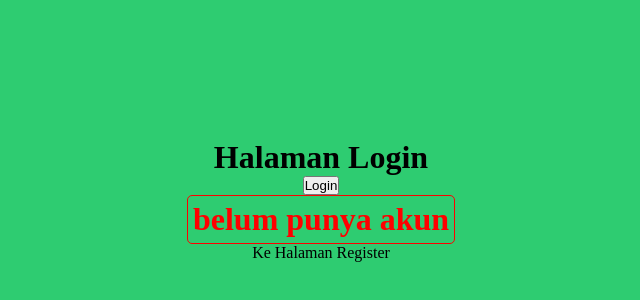
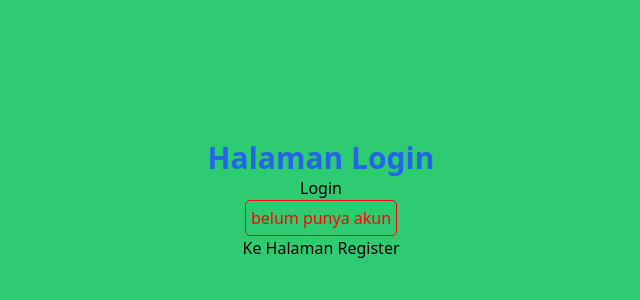
Before and after one commit to fajrulsantoso/Kerangka-Pemrograman-Berbasis-sem6, a Next.js app in the folder jobsheet_3/: page /auth/login in a window 1280 px wide. Shown: the part 200-500 px from the top of the page, without its empty margins (319-959 px from the left). Built offline with nearby package versions, Linux system fonts and the light colour scheme.

Commit message:
9. Tailwind CSS  Praktikum 5

```diff
--- a/jobsheet_3/package.json
+++ b/jobsheet_3/package.json
@@ -20,6 +20,9 @@
     "typescript": "5.9.3"
   },
   "devDependencies": {
-    "sass": "^1.97.3"
+    "autoprefixer": "^10.4.27",
+    "postcss": "^8.5.8",
+    "sass": "^1.97.3",
+    "tailwindcss": "^3.4.1"
   }
 }
--- /dev/null
+++ b/jobsheet_3/postcss.config.js
@@ -0,0 +1,6 @@
+module.exports = {
+  plugins: {
+    tailwindcss: {},
+    autoprefixer: {},
+  },
+}
--- a/jobsheet_3/src/styles/globals.css
+++ b/jobsheet_3/src/styles/globals.css
@@ -1,8 +1,6 @@
-* {
-  box-sizing: border-box;
-  padding: 0;
-  margin: 0;
-}
+@tailwind base;
+@tailwind components;
+@tailwind utilities;
 
 html,
 body {
@@ -14,7 +12,3 @@ a {
   color: inherit;
   text-decoration: none;
 }
-
-.big {
-  font-size: 1.5rem;
-}
--- a/jobsheet_3/src/views/auth/login/index.tsx
+++ b/jobsheet_3/src/views/auth/login/index.tsx
@@ -1,6 +1,5 @@
 import Link from "next/link";
 import { useRouter } from "next/router";
-// import styles from './login.module.css';
 import styles from './login.module.scss';
 
 const TampilanLogin = () => {
@@ -12,7 +11,10 @@ const TampilanLogin = () => {
 
   return (
     <div className={styles.login}>
-      <h1>Halaman Login</h1>
+
+      <h1 className="text-3xl font-bold text-blue-600">
+        Halaman Login
+      </h1>
 
       <button onClick={handleLogin}>Login</button>
 
--- /dev/null
+++ b/jobsheet_3/tailwind.config.js
@@ -0,0 +1,13 @@
+/** @type {import('tailwindcss').Config} */
+module.exports = {
+  content: [
+    "./app/**/*.{js,ts,jsx,tsx,mdx}",
+    "./pages/**/*.{js,ts,jsx,tsx,mdx}",
+    "./components/**/*.{js,ts,jsx,tsx,mdx}",
+    "./src/**/*.{js,ts,jsx,tsx,mdx}",
+  ],
+  theme: {
+    extend: {},
+  },
+  plugins: [],
+}
```
Also changed, not shown: jobsheet_3/img/J5/P8.JPG (added), 1 other file (tests, documents, lock files or other folders).
